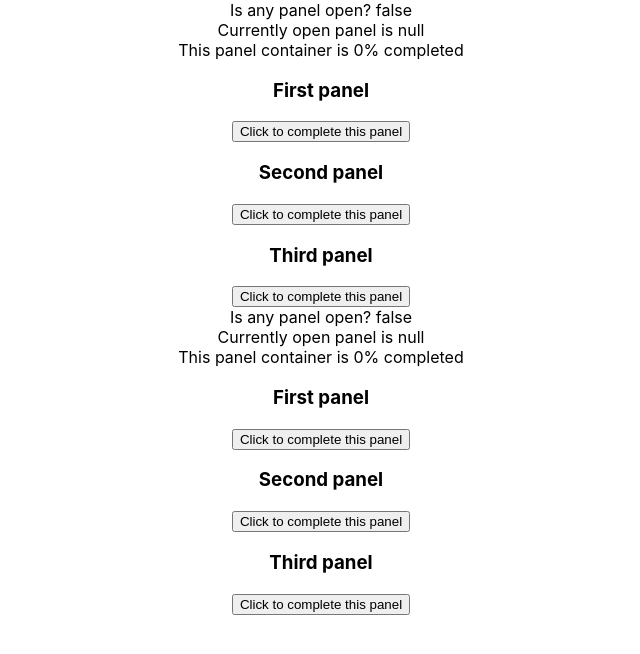
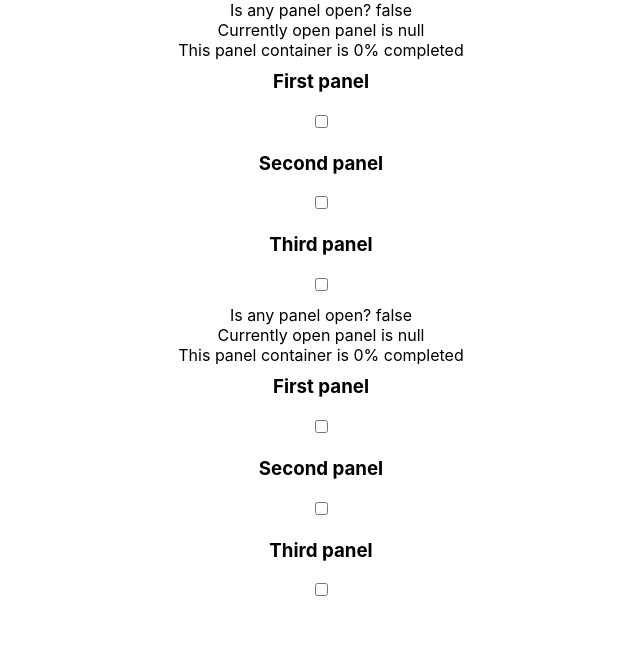
Before and after one commit to ryanplkam/cbceats, a React (Create React App) app: page / in a window 1280 px wide. Shown: the top 654 px of the page, without its empty margins (319-959 px from the left). Built offline with nearby package versions, Linux system fonts and the light colour scheme.

Commit message:
added checkboxes

```diff
--- a/src/App.css
+++ b/src/App.css
@@ -1,5 +1,7 @@
 .App {
   text-align: center;
+  width: 80%;
+  margin: 0 auto;
 }
 
 .App-logo {
--- a/src/components/Checkbox.js
+++ b/src/components/Checkbox.js
@@ -0,0 +1,26 @@
+import React from "react";
+
+export default class Checkbox extends React.Component {
+  onChange = (e) => {
+    this.props.onCheckboxChange(this.props.checkboxId);
+  };
+
+  onClick = (e) => {
+    e.stopPropagation();
+  };
+
+  render() {
+    return (
+      <>
+        <input
+          onClick={this.onClick}
+          onChange={this.onChange}
+          type="checkbox"
+          id=""
+          name=""
+          value=""
+        ></input>
+      </>
+    );
+  }
+}
--- a/src/components/Panel.js
+++ b/src/components/Panel.js
@@ -1,36 +1,39 @@
-import React from 'react';
-import './../styles/Panel.css'
+import React from "react";
+import "./../styles/Panel.css";
+import Checkbox from "./Checkbox";
 
 export default class Panel extends React.Component {
-
   constructor(props) {
-        super(props)
+    super(props);
   }
 
   onClick = (e) => {
-        this.props.onPanelClick(this.props.panelId)
+    this.props.onPanelClick(this.props.panelId);
+  };
+
+  onCheckboxChange = (e) => {
+    this.props.onPanelComplete(this.props.panelId);
+    this.setState({});
+  };
+
+  render() {
+    let panelContent = this.props.panelContent;
+
+    let className = "panel";
+    if (this.props.panelId == this.props.activePanel) {
+      className += " panel-active";
     }
 
-    onComplete = (e) => {
-        e.stopPropagation();
-        this.props.onPanelComplete(this.props.panelId)
-    }
-
-    render() {
-
-        let panelContent = this.props.panelContent;
-
-        let className = "panel"
-        if (this.props.panelId == this.props.currentlyOpenPanelId) {
-            className += " panel-active"
-        }
-
-        return(
+    return (
       <div onClick={this.onClick} className={className}>
         <h3>{panelContent.panelTitle}</h3>
         <p>{panelContent.panelBody}</p>
-                <button onClick={this.onComplete}>Click to complete this panel</button>
+        <Checkbox
+          onCheckboxChange={this.onCheckboxChange}
+          checkboxId={this.props.panelId}
+          key={this.props.panelId}
+        />
       </div>
-        )
+    );
   }
 }
--- a/src/components/PanelsContainer.js
+++ b/src/components/PanelsContainer.js
@@ -1,68 +1,69 @@
-import React from 'react';
-import Panel from './Panel.js'
+import React from "react";
+import Panel from "./Panel.js";
 
 export default class PanelsContainer extends React.Component {
-
   constructor(props) {
-        super(props)
+    super(props);
 
     this.state = {
-            currentlyOpenPanelId: null,
-            completion: 0,
-            completedPanels: []
-        }
+      activePanel: null,
+      completedPanels: [],
+    };
   }
 
   getPercentComplete = () => {
-        return Math.round(this.state.completedPanels.length / this.props.panelsContent.length * 100)
-    }
+    return Math.round(
+      (this.state.completedPanels.length / this.props.panelsContent.length) *
+        100
+    );
+  };
 
   onPanelClick = (panelId) => {
-
     this.setState({
-            currentlyOpenPanelId: this.state.currentlyOpenPanelId == panelId ? null : panelId,
-        })
-    }
+      activePanel: this.state.activePanel == panelId ? null : panelId,
+    });
+  };
 
   onPanelComplete = (panelId) => {
-        console.log('inside panelscontainer onpanelcomplete')
-        let newCompletedPanels = this.state.completedPanels
+    let newCompletedPanels = this.state.completedPanels;
     if (newCompletedPanels.includes(panelId)) {
-            console.log('inside top')
-            let idxToRemove = newCompletedPanels.indexOf(panelId)
-            newCompletedPanels.splice(idxToRemove,1);
+      let idxToRemove = newCompletedPanels.indexOf(panelId);
+      newCompletedPanels.splice(idxToRemove, 1);
       this.setState({
-                completedPanels: newCompletedPanels
-            })
+        completedPanels: newCompletedPanels,
+      });
     } else {
-            console.log('inside bottom')
-            newCompletedPanels.push(panelId)
-            console.log(newCompletedPanels)
+      newCompletedPanels.push(panelId);
       this.setState({
-                completedPanels: newCompletedPanels
-            })
+        completedPanels: newCompletedPanels,
+      });
+    }
+  };
+
+  render() {
+    let panels = [];
+    this.props.panelsContent.forEach((panelContent, index) => {
+      panels.push(
+        <Panel
+          key={index + 1}
+          panelId={index + 1}
+          activePanel={this.state.activePanel}
+          onPanelClick={this.onPanelClick}
+          onPanelComplete={this.onPanelComplete}
+          panelContent={panelContent}
+        ></Panel>
+      );
+    });
+    return (
+      <>
+        <div>Is any panel open? {`${this.state.activePanel != null}`}</div>
+        <div>Currently open panel is {`${this.state.activePanel}`}</div>
+        <div>
+          This panel container is {this.getPercentComplete()}% completed
+        </div>
+
+        {panels}
+      </>
+    );
   }
 }
-
-    render() {
-        let panels = []
-        this.props.panelsContent.forEach((panelContent, index) => {
-            panels.push(<Panel
-                panelId={index+1}
-                currentlyOpenPanelId={this.state.currentlyOpenPanelId}
-                onPanelClick={this.onPanelClick}
-                onPanelComplete={this.onPanelComplete}
-                panelContent={panelContent}></Panel>)
-        })
-        return (
-            <>
-            <div>Is any panel open? {`${this.state.currentlyOpenPanelId != null}`}</div>
-            <div>Currently open panel is {`${this.state.currentlyOpenPanelId}`}</div>
-            <div>This panel container is {this.getPercentComplete()}% completed</div>
-
-            {panels}
-
-            </>
-        )
-    }
-}
--- a/src/styles/Panel.css
+++ b/src/styles/Panel.css
@@ -1,3 +1,11 @@
+.panel {
+    padding: 10px;
+}
+
+.panel h3 {
+    margin-top: 0;
+}
+
 .panel-active {
     background: green;
 }
```
Also changed, not shown: src/App.js (+0 -15 lines), 1 other file (tests, documents, lock files or other folders). Lines whose indentation alone changed are shown as unchanged.
